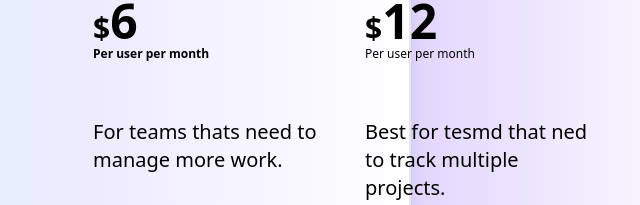
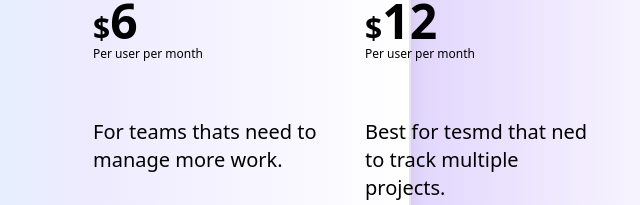
Before and after one commit to yash-nomadic/SECTION-1, a plain HTML site: page subscription.html in a window 1280 px wide. Shown: the part 259-464 px from the top of the page, 549-1189 px from the left. Drawn offline with nearby package versions, Linux system fonts and the light colour scheme.

Commit message:
font changes

```diff
--- a/subscription.html
+++ b/subscription.html
@@ -36,7 +36,7 @@
             <p class="text-3xl">
                 <a class="font-bold">$<a class="text-5xl font-bold">6</a>
             </p>
-            <p class="text-xs font-bold">
+            <p class="text-xs ">
                 Per user per month
             </p>
             <p>
```
